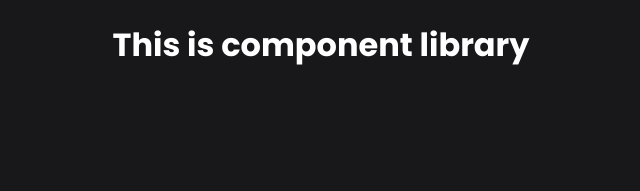
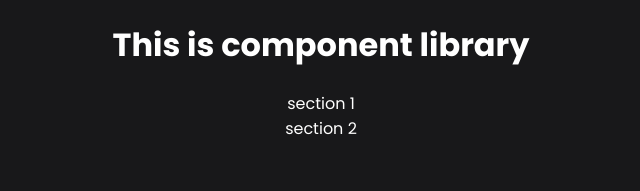
Before and after one commit to ParasArya289/arcticUI, a React (Create React App) app: page / in a window 1280 px wide. Shown: the top 191 px of the page, without its empty margins (319-959 px from the left). Built offline with nearby package versions, Linux system fonts and the light colour scheme.

Commit message:
feat: router setup

```diff
--- a/src/App.js
+++ b/src/App.js
@@ -1,9 +1,14 @@
+import {Route, Routes } from "react-router";
 import "./App.css";
+import { Home } from "./Pages/Home/Home";
 
 function App() {
   return (
     <div className="App">
       <h1>This is component library</h1>
+      <Routes>
+        <Route path="/" element={<Home/>}/>
+      </Routes>
     </div>
   );
 }
--- a/src/index.js
+++ b/src/index.js
@@ -1,11 +1,14 @@
-import React from 'react';
-import ReactDOM from 'react-dom/client';
-import './index.css';
-import App from './App';
+import React from "react";
+import ReactDOM from "react-dom/client";
+import "./index.css";
+import App from "./App";
+import { BrowserRouter } from "react-router-dom";
 
-const root = ReactDOM.createRoot(document.getElementById('root'));
+const root = ReactDOM.createRoot(document.getElementById("root"));
 root.render(
   <React.StrictMode>
-    <App />
+    <BrowserRouter>
+      <App />
+    </BrowserRouter>
   </React.StrictMode>
 );
```
